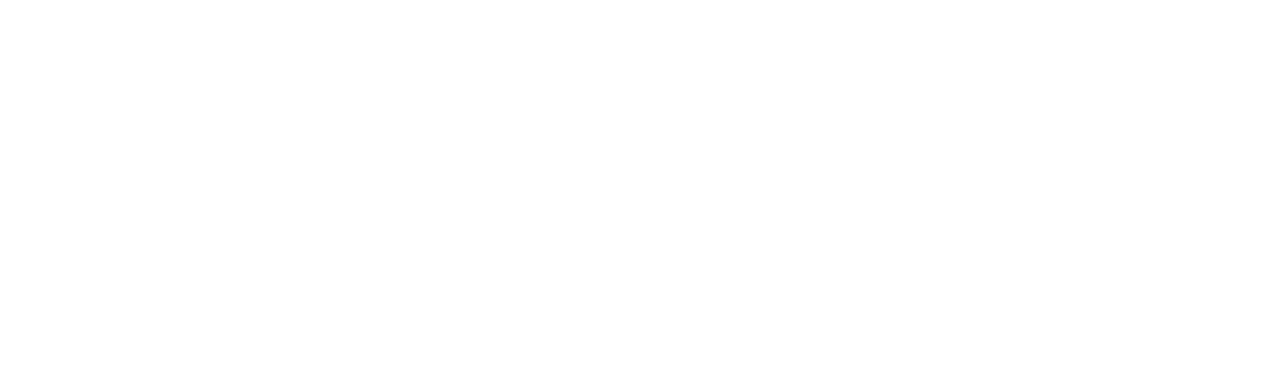
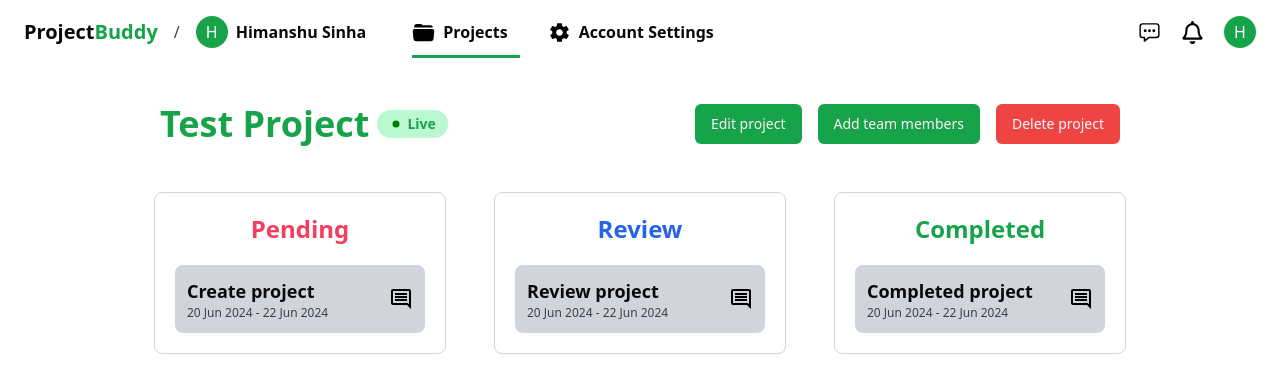
Before and after one commit to HimanshuS1nha/Project-Buddy, a React (Vite) app in the folder client/: page /dashboard/projects/1 in a window 1280 px wide. Before the commit this address had no page. Shown: the top 392 px of the page. Built offline with nearby package versions, Linux system fonts and the light colour scheme.

Commit message:
project page UI complete

```diff
--- a/client/src/App.tsx
+++ b/client/src/App.tsx
@@ -9,6 +9,7 @@
 import ChatsPage from "./pages/Dashboard/ChatsPage";
 import SettingsPage from "./pages/Dashboard/SettingsPage";
 import NotificationsPage from "./pages/Dashboard/NotificationsPage";
+import ProjectPage from "./pages/Dashboard/ProjectPage";
 
 const App = () => {
   return (
@@ -22,6 +23,7 @@
       <Route path="/dashboard/settings" Component={SettingsPage} />
       <Route path="/dashboard/chats" Component={ChatsPage} />
       <Route path="/dashboard/notifications" Component={NotificationsPage} />
+      <Route path="/dashboard/projects/:id" Component={ProjectPage} />
     </Routes>
   );
 };
--- /dev/null
+++ b/client/src/pages/Dashboard/ProjectPage.tsx
@@ -0,0 +1,84 @@
+import { MdOutlineInsertComment } from "react-icons/md";
+
+import Header from "@/components/Dashboard/Header";
+import { Button } from "@/components/ui/button";
+import { GoDotFill } from "react-icons/go";
+
+const ProjectPage = () => {
+  return (
+    <div className="w-full h-screen">
+      <Header active="projects" />
+
+      <div className="px-40 mt-10 flex flex-col gap-y-12">
+        <div className="flex justify-between items-center">
+          <div className="flex gap-x-2 items-center">
+            <p className="text-4xl font-semibold text-green-600">
+              Test Project
+            </p>
+            <div
+              className={`bg-green-200 w-fit px-3 py-1 rounded-full flex gap-x-1 items-center`}
+            >
+              <GoDotFill color={"green"} size={14} />
+              <p className={`text-green-600 capitalize text-sm font-semibold`}>
+                live
+              </p>
+            </div>
+          </div>
+
+          <div className="flex gap-x-4 items-center">
+            <Button>Edit project</Button>
+            <Button>Add team members</Button>
+            <Button variant={"destructive"}>Delete project</Button>
+          </div>
+        </div>
+
+        <div className="flex gap-x-12 justify-center">
+          <div className="flex flex-col gap-y-5 border border-gray-300 p-5 rounded-lg items-center">
+            <p className="text-2xl font-semibold text-rose-500">Pending</p>
+
+            <div className="flex justify-between bg-gray-300 p-3 items-center rounded-lg w-[250px]">
+              <div className="flex flex-col">
+                <p className="font-semibold text-lg">Create project</p>
+                <p className="text-xs text-gray-700">
+                  20 Jun 2024 - 22 Jun 2024
+                </p>
+              </div>
+
+              <MdOutlineInsertComment size={24} color="black" />
+            </div>
+          </div>
+          <div className="flex flex-col gap-y-5 border border-gray-300 p-5 rounded-lg items-center">
+            <p className="text-2xl font-semibold text-blue-600">Review</p>
+
+            <div className="flex justify-between bg-gray-300 p-3 items-center rounded-lg w-[250px]">
+              <div className="flex flex-col">
+                <p className="font-semibold text-lg">Review project</p>
+                <p className="text-xs text-gray-700">
+                  20 Jun 2024 - 22 Jun 2024
+                </p>
+              </div>
+
+              <MdOutlineInsertComment size={24} color="black" />
+            </div>
+          </div>
+          <div className="flex flex-col gap-y-5 border border-gray-300 p-5 rounded-lg items-center">
+            <p className="text-2xl font-semibold text-green-600">Completed</p>
+
+            <div className="flex justify-between bg-gray-300 p-3 items-center rounded-lg w-[250px]">
+              <div className="flex flex-col">
+                <p className="font-semibold text-lg">Completed project</p>
+                <p className="text-xs text-gray-700">
+                  20 Jun 2024 - 22 Jun 2024
+                </p>
+              </div>
+
+              <MdOutlineInsertComment size={24} color="black" />
+            </div>
+          </div>
+        </div>
+      </div>
+    </div>
+  );
+};
+
+export default ProjectPage;
--- a/client/src/pages/Dashboard/ProjectsPage.tsx
+++ b/client/src/pages/Dashboard/ProjectsPage.tsx
@@ -1,5 +1,6 @@
 import { GoDotFill } from "react-icons/go";
 import { IoEllipsisVertical } from "react-icons/io5";
+import { Link } from "react-router-dom";
 
 import Header from "@/components/Dashboard/Header";
 import { Input } from "@/components/ui/input";
@@ -63,11 +64,16 @@
             return (
               <div
                 key={project.id}
-                className="border border-gray-300 hover:border-green-600 delay-100 transition-all cursor-pointer w-[420px] rounded-lg py-3 px-6 flex flex-col gap-y-5"
+                className="border border-gray-300 w-[420px] rounded-lg py-3 px-6 flex flex-col gap-y-5"
               >
                 <div className="flex flex-col gap-y-1.5">
                   <div className="flex justify-between items-center">
-                    <p className="text-lg font-semibold">{project.title}</p>
+                    <Link
+                      to={`/dashboard/projects/${project.id}`}
+                      className="hover:text-green-600 delay-100 transition-all"
+                    >
+                      <p className="text-lg font-semibold">{project.title}</p>
+                    </Link>
 
                     <DropdownMenu>
                       <DropdownMenuTrigger className="focus:outline-none">
```
